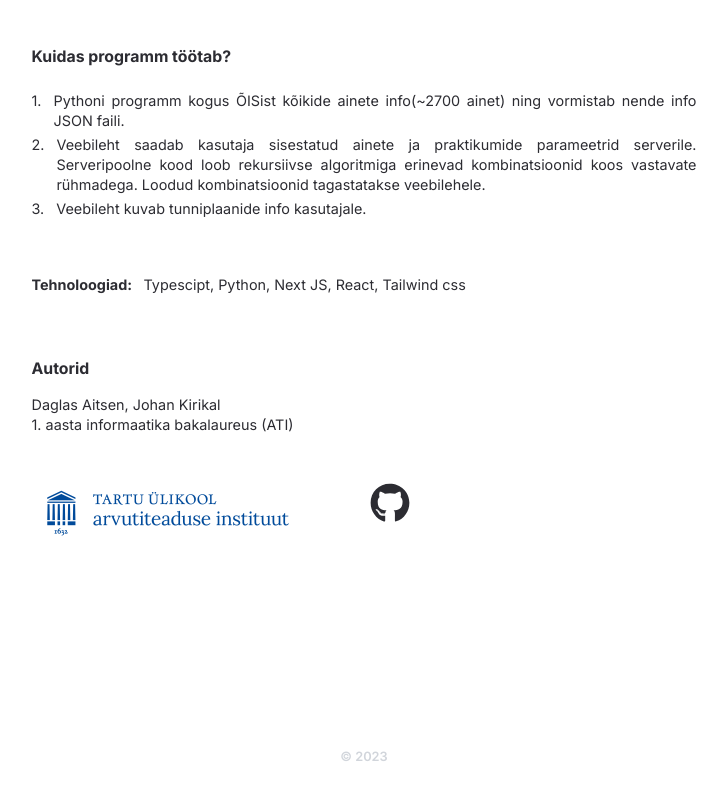
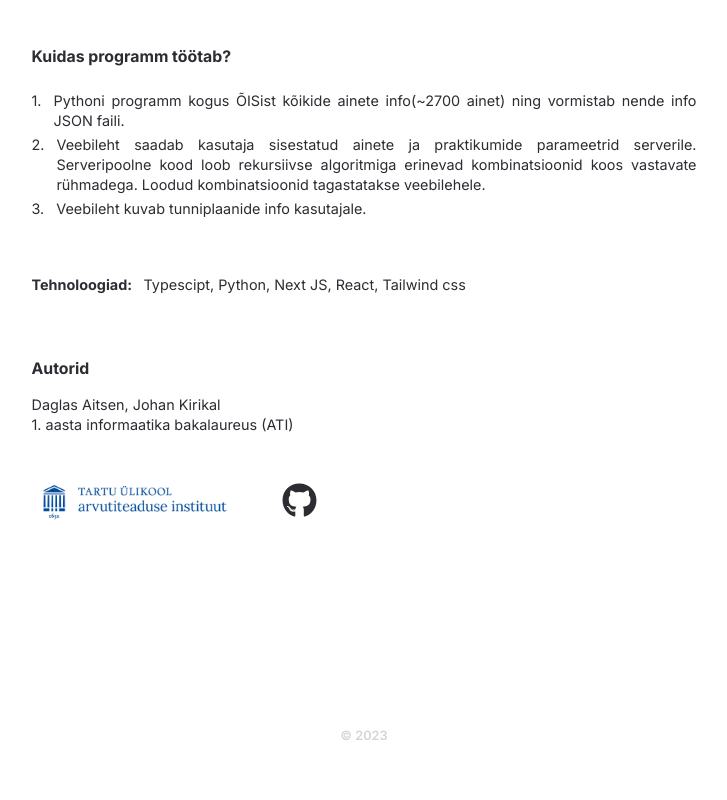
Before and after one commit to d4gl4s/timetable-generator, a Next.js app: page /projektist in a window 1280 px wide. Shown: the part 669-1469 px from the top of the page, without its empty margins (276-1003 px from the left). Built offline with nearby package versions, Linux system fonts and the light colour scheme; what tailwindcss-inner-border would draw is missing.

Commit message:
fixed add button double click bug

```diff
--- a/app/components/Form.tsx
+++ b/app/components/Form.tsx
@@ -51,7 +51,7 @@ const Form = ({ setTimetables, setCurrent }: any) => {
     setCourseInput(e.currentTarget.value.toUpperCase())
   }
   const handleInputKeyPress = (e: React.KeyboardEvent<HTMLInputElement>) => {
-    if (e.key === "Enter") {
+    if (e.key === "Enter" && !buttonDisabled) {
       handleCoursesAdd()
     }
   }
@@ -61,7 +61,6 @@ const Form = ({ setTimetables, setCurrent }: any) => {
     if (courseInput.trim().length < 10 || courseInput.trim().length > 15) setError("Ainet ei leitud!")
     else {
       const courseData = await getCourseData(courseInput.trim())
-
       if (courseData == null) {
         setError("Ainet ei leitud!")
       } else {
--- a/app/components/SelectedCourse.tsx
+++ b/app/components/SelectedCourse.tsx
@@ -44,7 +44,7 @@ const SelectedCourse = ({ handleCourseDelete, course, i }: { handleCourseDelete:
     <div>
       <motion.li initial={{ opacity: 0 }} animate={{ opacity: 1 }} transition={{ duration: 0.2 }} className="flex w-full overflow  items-start justify-between">
         <div className="flex items-start">
-          <span className="w-4 text-[1.1em]">{i + 1 + ". "} </span>
+          <span className="w-4 text-[1.1em] mr-2">{i + 1 + ".  "} </span>
           <span className=" text-[1.1em]">
             {course.name}
             <span className="font-semibold ml-4 text-[0.9em] text-gray-300">{course.code}</span>
--- a/app/projektist/About.tsx
+++ b/app/projektist/About.tsx
@@ -68,10 +68,10 @@ const About = () => {
         <li>Daglas Aitsen, Johan Kirikal</li>
         <li>1. aasta informaatika bakalaureus (ATI)</li>
       </ul>
-      <div className="flex items-center">
-        <Image src="/ati.png" width={330} height={88} alt="UT Institute of Computer Science logo" />
-        <a href="https://github.com/d4gl4s/timetable-generator" className="mb-4 ml-2" target="_blank">
-          <FaGithub size={40} />
+      <div className="flex items-center ">
+        <Image src="/ati.png" width={250} height={66} alt="UT Institute of Computer Science logo" />
+        <a href="https://github.com/d4gl4s/timetable-generator" target="_blank">
+          <FaGithub size={35} />
         </a>
       </div>
     </section>
```
